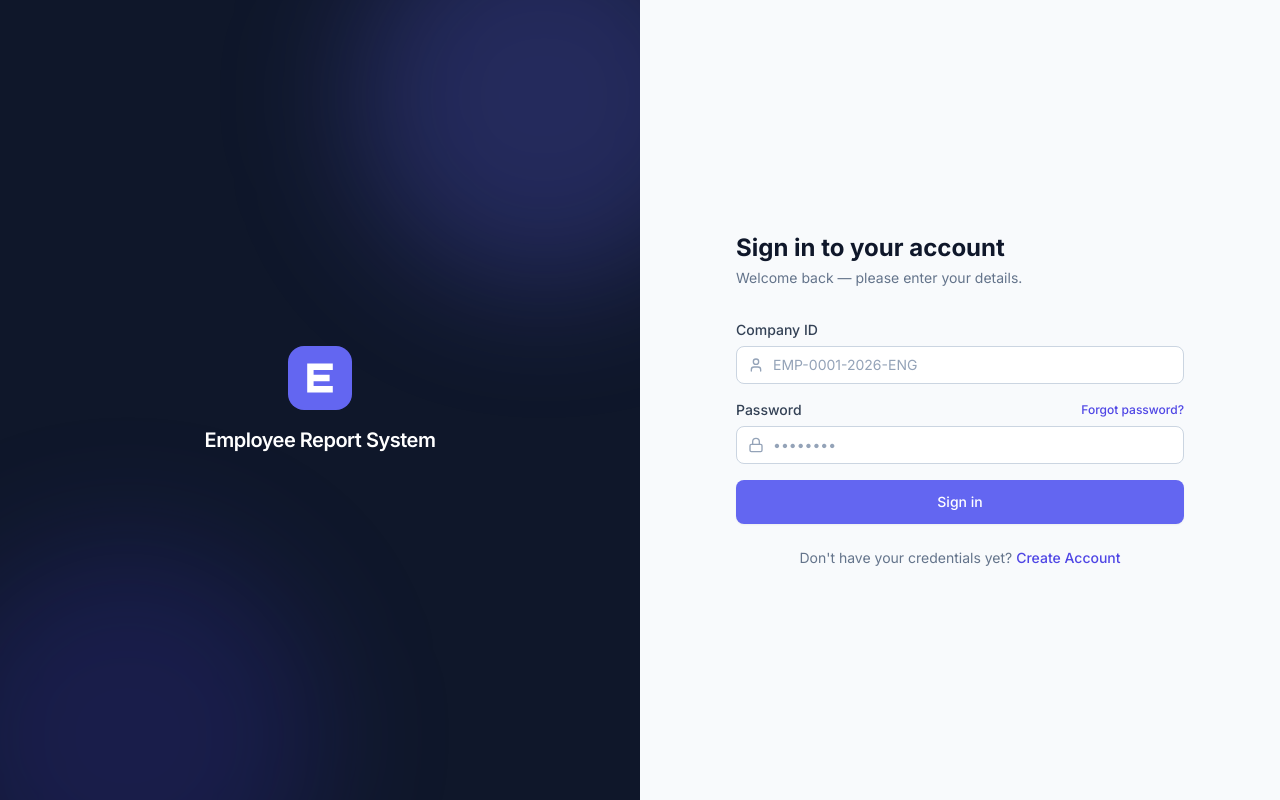
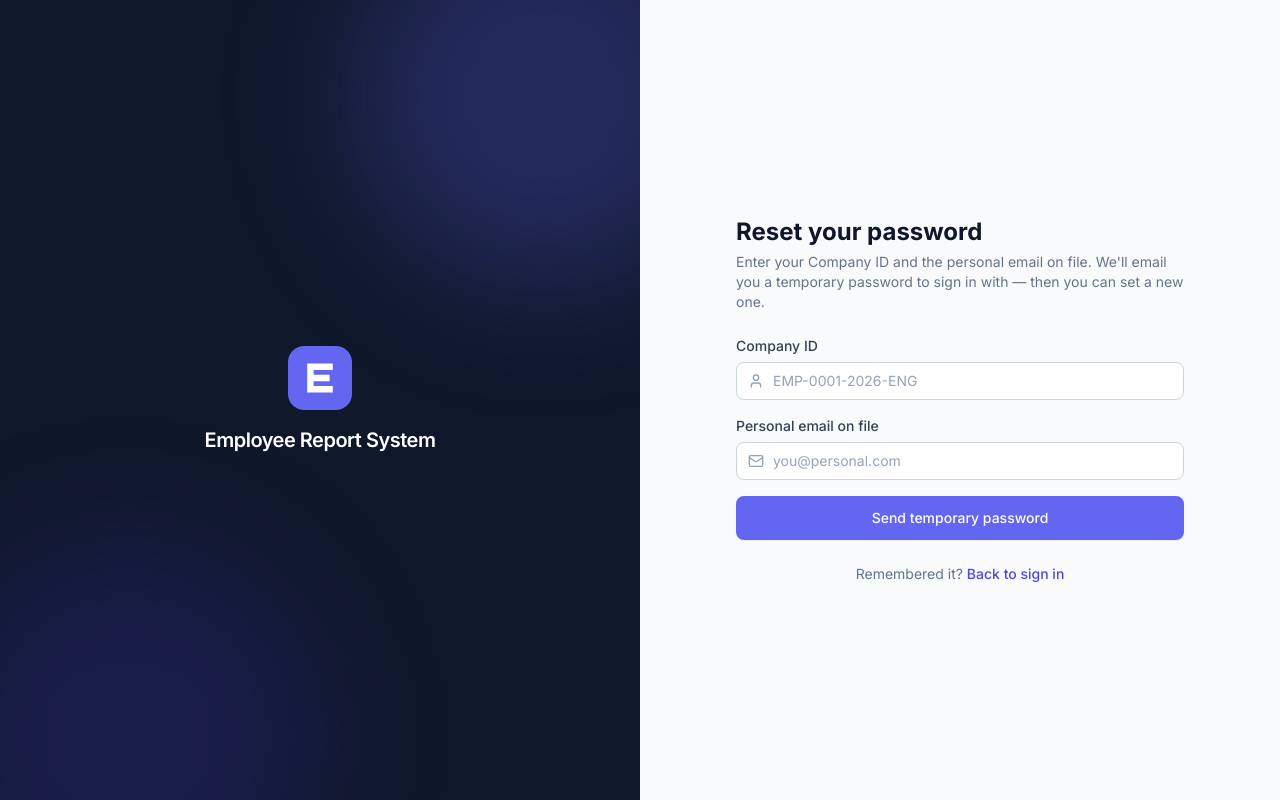
Before and after one commit to viswanath-0/employee-report-system-, a React (Vite) app in the folder frontend/: page /forgot-password in a window 1280 px wide. Before the commit this address led to /login. Built offline with nearby package versions, Linux system fonts and the light colour scheme; no server answers.

Commit message:
Add self-service forgot-password (Company ID + email -> temp password -> forced change)

```diff
--- a/frontend/src/App.jsx
+++ b/frontend/src/App.jsx
@@ -7,6 +7,7 @@ import { roleHome } from '@/utils/format'
 import Login from '@/pages/auth/Login'
 import CreateAccount from '@/pages/auth/CreateAccount'
 import RequestAccess from '@/pages/auth/RequestAccess'
+import ForgotPassword from '@/pages/auth/ForgotPassword'
 import SetPassword from '@/pages/auth/SetPassword'
 
 import EmployeeDashboard from '@/pages/employee/Dashboard'
@@ -42,6 +43,7 @@ export default function App() {
       <Route path="/login" element={<PublicRoute><Login /></PublicRoute>} />
       <Route path="/create-account" element={<PublicRoute><CreateAccount /></PublicRoute>} />
       <Route path="/request-access" element={<PublicRoute><RequestAccess /></PublicRoute>} />
+      <Route path="/forgot-password" element={<PublicRoute><ForgotPassword /></PublicRoute>} />
       <Route path="/set-password" element={<RequireAuth><SetPassword /></RequireAuth>} />
 
       {/* Employee */}
--- a/frontend/src/api/endpoints.js
+++ b/frontend/src/api/endpoints.js
@@ -4,6 +4,7 @@ import api from './axios'
 export const authApi = {
   login: (data) => api.post('/auth/login', data),
   activate: (data) => api.post('/auth/activate', data),
+  forgotPassword: (data) => api.post('/auth/forgot-password', data),
   requestAccess: (data) => api.post('/auth/request-access', data),
   changePassword: (data) => api.post('/auth/change-password', data),
   me: () => api.get('/auth/me'),
--- /dev/null
+++ b/frontend/src/pages/auth/ForgotPassword.jsx
@@ -0,0 +1,118 @@
+import { useState } from 'react'
+import { Link } from 'react-router-dom'
+import { User, Mail, MailCheck, AlertCircle } from 'lucide-react'
+import { AuthShell } from './AuthShell'
+import { authApi } from '@/api/endpoints'
+import { Button } from '@/components/ui/button'
+import { Input } from '@/components/ui/input'
+import { Label } from '@/components/ui/label'
+import { notify, apiError } from '@/utils/toast'
+
+/**
+ * Self-service password reset. The user proves ownership with their Company ID +
+ * the personal email on file; the backend emails a fresh temporary password and
+ * flags the account so the next sign-in forces a new password (via SetPassword).
+ */
+export default function ForgotPassword() {
+  const [form, setForm] = useState({ company_id: '', personal_email: '' })
+  const [loading, setLoading] = useState(false)
+  const [result, setResult] = useState(null) // { ok, message, admin_contact }
+
+  const submit = async (e) => {
+    e.preventDefault()
+    if (!form.company_id.trim() || !form.personal_email.trim())
+      return notify.error('Enter your Company ID and personal email')
+    setLoading(true)
+    setResult(null)
+    try {
+      const { data } = await authApi.forgotPassword({
+        company_id: form.company_id.trim(),
+        personal_email: form.personal_email.trim(),
+      })
+      setResult(data)
+      if (data.ok) notify.success('Temporary password sent to your email')
+    } catch (err) {
+      notify.error(apiError(err, 'Something went wrong'))
+    } finally {
+      setLoading(false)
+    }
+  }
+
+  return (
+    <AuthShell>
+      <div className="animate-fade-up">
+        <h2 className="text-2xl font-bold text-slate-900">Reset your password</h2>
+        <p className="mt-1 text-sm text-slate-500">
+          Enter your Company ID and the personal email on file. We&apos;ll email you a temporary
+          password to sign in with — then you can set a new one.
+        </p>
+
+        {/* Success */}
+        {result?.ok && (
+          <div className="mt-6 rounded-xl border border-emerald-200 bg-emerald-50 p-4 text-sm text-emerald-800 animate-fade-in">
+            <div className="flex items-start gap-3">
+              <MailCheck className="mt-0.5 h-5 w-5 shrink-0" />
+              <div>
+                <p className="font-semibold">Check your inbox</p>
+                <p className="mt-0.5">{result.message}</p>
+              </div>
+            </div>
+            <Link to="/login" className="mt-3 inline-block font-medium text-emerald-900 underline">
+              Go to sign in →
+            </Link>
+          </div>
+        )}
+
+        {/* Not matched */}
+        {result && !result.ok && (
+          <div className="mt-6 flex items-start gap-3 rounded-xl border border-amber-200 bg-amber-50 p-4 text-sm text-amber-800 animate-fade-in">
+            <AlertCircle className="mt-0.5 h-5 w-5 shrink-0" />
+            <div>
+              <p className="font-semibold">We couldn&apos;t match that</p>
+              <p className="mt-0.5">{result.message}</p>
+            </div>
+          </div>
+        )}
+
+        <form onSubmit={submit} className="mt-6 space-y-4">
+          <div>
+            <Label>Company ID</Label>
+            <div className="relative">
+              <User className="pointer-events-none absolute left-3 top-1/2 h-4 w-4 -translate-y-1/2 text-slate-400" />
+              <Input
+                className="pl-9"
+                placeholder="EMP-0001-2026-ENG"
+                value={form.company_id}
+                onChange={(e) => setForm({ ...form, company_id: e.target.value })}
+              />
+            </div>
+          </div>
+          <div>
+            <Label>Personal email on file</Label>
+            <div className="relative">
+              <Mail className="pointer-events-none absolute left-3 top-1/2 h-4 w-4 -translate-y-1/2 text-slate-400" />
+              <Input
+                type="email"
+                className="pl-9"
+                placeholder="you@personal.com"
+                value={form.personal_email}
+                onChange={(e) => setForm({ ...form, personal_email: e.target.value })}
+              />
+            </div>
+          </div>
+
+          <Button type="submit" loading={loading} className="w-full" size="lg">
+            Send temporary password
+          </Button>
+        </form>
+
+        <p className="mt-6 text-center text-sm text-slate-500">
+          Remembered it?{' '}
+          <Link to="/login" className="font-medium text-brand-600 hover:underline">
+            Back to sign in
+          </Link>
+        </p>
+      </div>
+    </AuthShell>
+  )
+}
--- a/frontend/src/pages/auth/Login.jsx
+++ b/frontend/src/pages/auth/Login.jsx
@@ -63,13 +63,12 @@ export default function Login() {
           <div>
             <div className="flex items-center justify-between">
               <Label>Password</Label>
-              <button
-                type="button"
-                onClick={() => notify.info('Please contact your administrator to reset your password.')}
+              <Link
+                to="/forgot-password"
                 className="mb-1.5 text-xs font-medium text-brand-600 hover:underline"
               >
                 Forgot password?
-              </button>
+              </Link>
             </div>
             <div className="relative">
               <Lock className="pointer-events-none absolute left-3 top-1/2 h-4 w-4 -translate-y-1/2 text-slate-400" />
```
Also changed, not shown: 2 other files (tests, documents, lock files or other folders).
